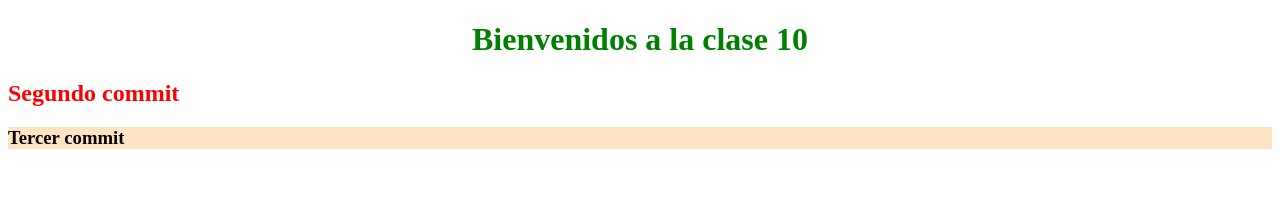
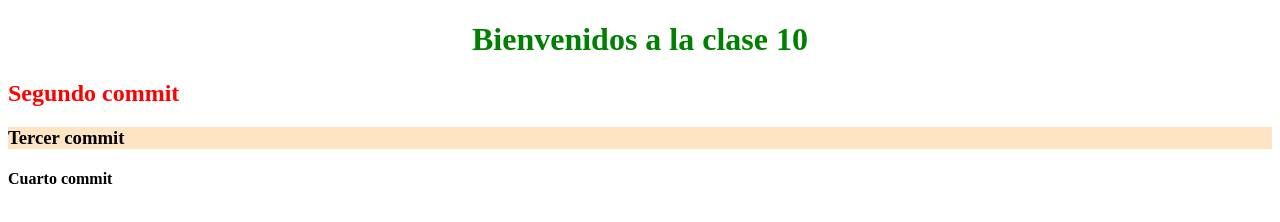
Before and after one commit to Veneburon15/prueba-2, a plain HTML site: page index.html in a window 1280 px wide. Drawn offline with Linux system fonts and the light colour scheme.

Commit message:
cuarto commit

```diff
--- a/index.html
+++ b/index.html
@@ -11,5 +11,6 @@
         <h1>Bienvenidos a la clase 10</h1>
         <h2>Segundo commit</h2>
         <h3>Tercer commit</h3>
+        <h4>Cuarto commit</h4>
     </body>
 </html>
```
